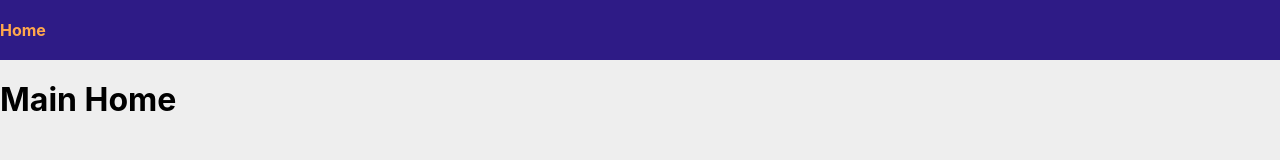
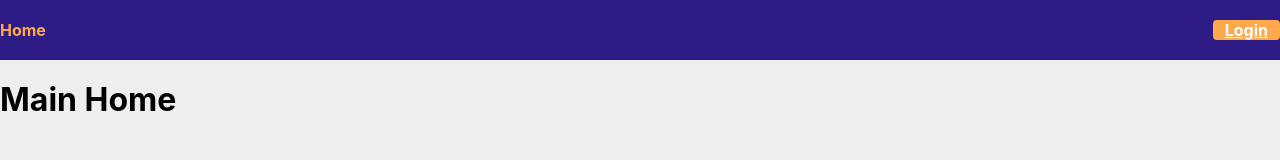
Before and after one commit to KrindgesJuliano/best-beast-bet, a React (Vite) app: page / in a window 1280 px wide. Shown: the top 160 px of the page. Built offline with nearby package versions, Linux system fonts and the light colour scheme.

Commit message:
feat: add button to login screen

```diff
--- a/src/App.jsx
+++ b/src/App.jsx
@@ -1,11 +1,10 @@
 import { RouterProvider } from 'react-router-dom';
 import router from './routes';
-import { Header } from './layout/Header';
+// import { Header } from './layout/Header';
 
 function App() {
   return (
     <>
-      <Header />
       <RouterProvider
         router={router}
         fallbackElement={<p>Initial Load...</p>}
--- a/src/layout/Header.jsx
+++ b/src/layout/Header.jsx
@@ -1,13 +1,22 @@
 // eslint-disable-next-line no-unused-vars
 import React from 'react';
+import { Link } from 'react-router-dom';
 
 export const Header = () => {
   return (
     <header className="bg-[#2E1B86] h-[60px]">
-      <div className="container ma flex items-center h-full">
+      <div className="container ma flex items-center h-full justify-between">
         <a href="/" className="font-700 decoration-none text-[#FFA84C]">
           Home
         </a>
+        <nav>
+          <Link
+            to={'/login'}
+            className="h-[32px] px-3 rounded font-700 bg-[#FFA84C] text-white"
+          >
+            Login
+          </Link>
+        </nav>
       </div>
     </header>
   );
--- a/src/layout/index.jsx
+++ b/src/layout/index.jsx
@@ -1,11 +1,12 @@
 // eslint-disable-next-line no-unused-vars
 import React from 'react';
-// import { Header } from './Header';
+import { Header } from './Header';
 import { Outlet } from 'react-router-dom';
 
 export const Layout = () => {
   return (
     <>
+      <Header />
       <div className="container ma mt">
         <Outlet />
       </div>
```
